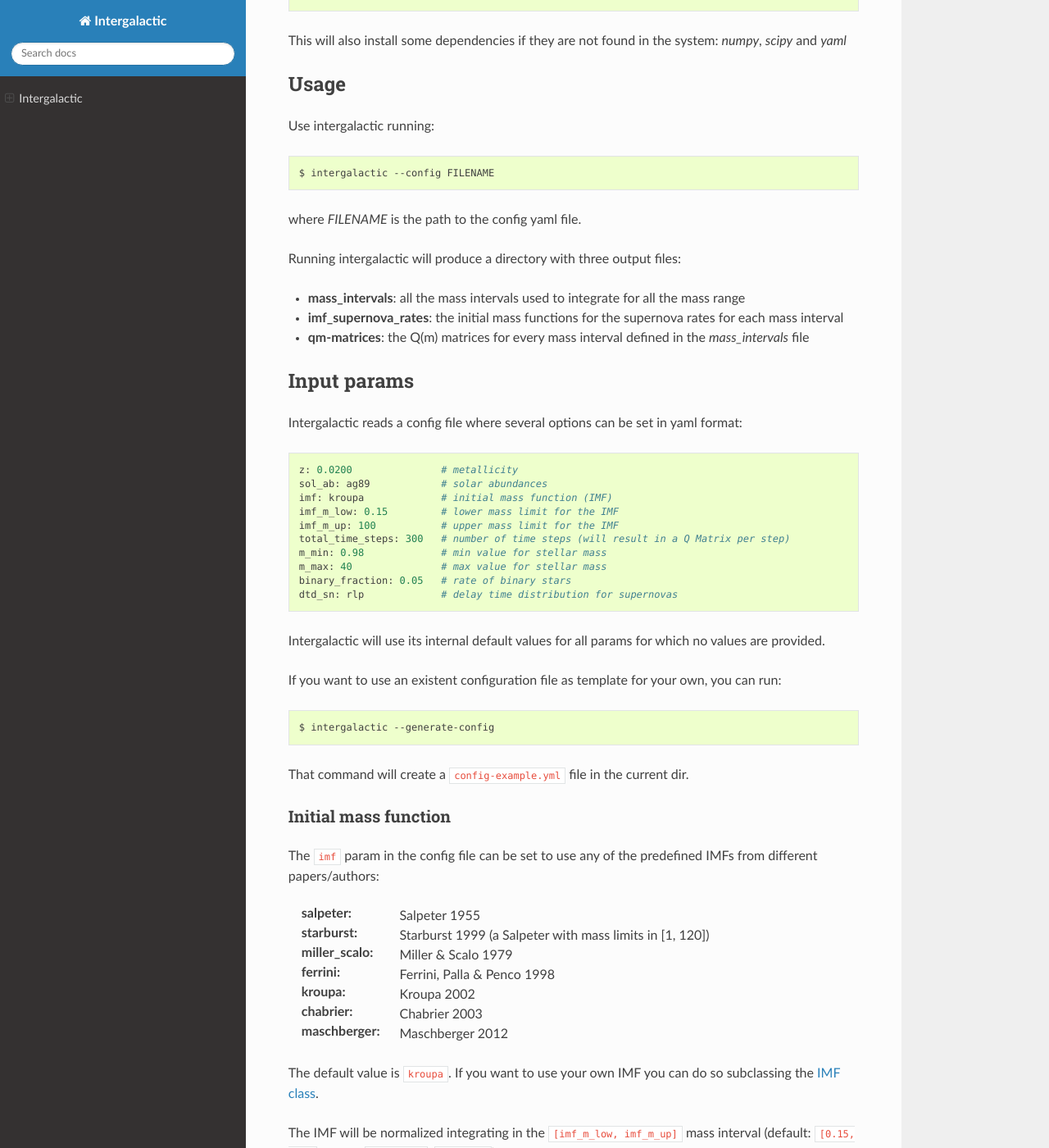
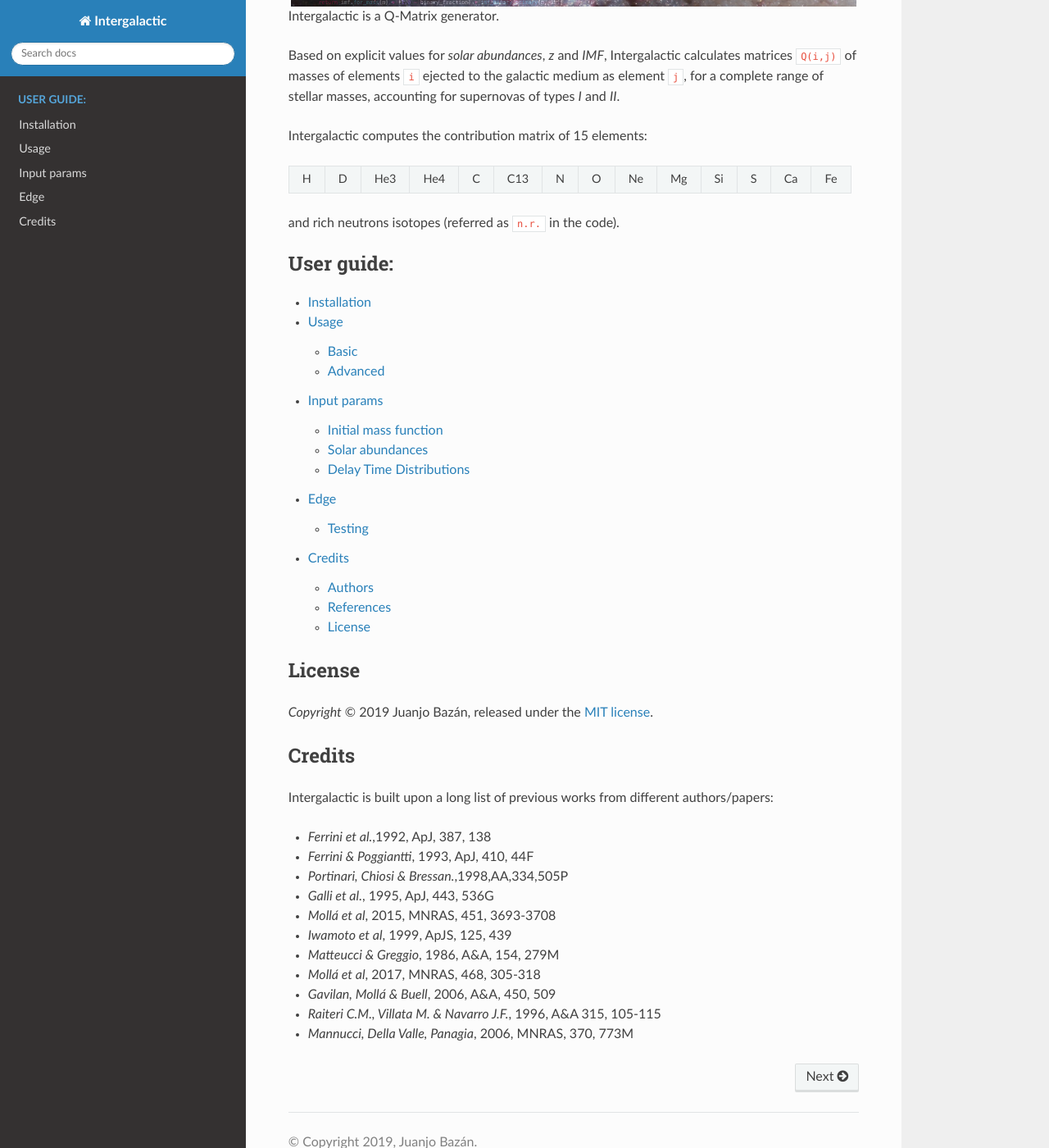
Before and after one commit to xuanxu/starmatrix, a Sphinx documentation site: the page built from docs/index.rst, in a window 1280 px wide and 1400 px high, scrolled down 545 px. Shown: the whole window at 82% size. Built offline with Sphinx 7.4.7 and the Read the Docs theme 2.0.0, drawn with Linux system fonts in a browser that asks for light colours; some of the changed text lies outside the part shown.

Commit message:
add documentation

```diff
--- a/docs/index.rst
+++ b/docs/index.rst
@@ -1,17 +1,13 @@
-.. Intergalactic documentation master file, created by
-   sphinx-quickstart on Tue Apr 30 13:23:54 2019.
-   You can adapt this file completely to your liking, but it should at least
-   contain the root `toctree` directive.
-
-
 =============
 Intergalactic
 =============
 
-.. toctree::
-   :maxdepth: 2
-   :caption: Contents:
+**Modelling nucleosynthesis of galactic chemical elements**
 
+
+.. image:: _static/header.jpg
+   :width: 690px
+   :align: center
 
 Intergalactic is a Q-Matrix generator.
 
@@ -19,114 +15,22 @@
 
 Intergalactic computes the contribution matrix of 15 elements:
 
-= = === === = === = = ==== == == == = == ==
-H D He3 He4 C C13 N O n.r. Ne Mg Si S Ca Fe
-= = === === = === = = ==== == == == = == ==
++-+-+---+---+-+---+-+-+--+--+--+-+--+--+
+|H|D|He3|He4|C|C13|N|O|Ne|Mg|Si|S|Ca|Fe|
++-+-+---+---+-+---+-+-+--+--+--+-+--+--+
 
-Installation
-============
+and rich neutrons isotopes (referred as ``n.r.`` in the code).
 
-The easiest way to install the package is using pip::
+.. toctree::
+   :maxdepth: 2
+   :caption: User guide:
 
-    $ pip install intergalactic
+   installation
+   usage
+   input_params
+   testing_edge
+   credits
 
-This will also install some dependencies if they are not found in the system: *numpy*, *scipy* and *yaml*
-
-Usage
-=====
-
-Use intergalactic running::
-
-    $ intergalactic --config FILENAME
-
-where *FILENAME* is the path to the config yaml file.
-
-Running intergalactic will produce a directory with three output files:
-
-* **mass_intervals**: all the mass intervals used to integrate for all the mass range
-* **imf_supernova_rates**: the initial mass functions for the supernova rates for each mass interval
-* **qm-matrices**: the Q(m) matrices for every mass interval defined in the *mass_intervals* file
-
-Input params
-============
-
-Intergalactic reads a config file where several options can be set in yaml format::
-
-        z: 0.0200               # metallicity
-        sol_ab: ag89            # solar abundances
-        imf: kroupa             # initial mass function (IMF)
-        imf_m_low: 0.15         # lower mass limit for the IMF
-        imf_m_up: 100           # upper mass limit for the IMF
-        total_time_steps: 300   # number of time steps (will result in a Q Matrix per step)
-        m_min: 0.98             # min value for stellar mass
-        m_max: 40               # max value for stellar mass
-        binary_fraction: 0.05   # rate of binary stars
-        dtd_sn: rlp             # delay time distribution for supernovas
-
-Intergalactic will use its internal default values for all params for which no values are provided.
-
-If you want to use an existent configuration file as template for your own, you can run::
-
-    $ intergalactic --generate-config
-
-That command will create a ``config-example.yml`` file in the current dir.
-
-
-Initial mass function
----------------------
-
-The ``imf`` param in the config file can be set to use any of the predefined IMFs from different papers/authors:
-
-:salpeter: Salpeter 1955
-:starburst: Starburst 1999 (a Salpeter with mass limits in [1, 120])
-:miller_scalo: Miller & Scalo 1979
-:ferrini: Ferrini, Palla & Penco 1998
-:kroupa: Kroupa 2002
-:chabrier: Chabrier 2003
-:maschberger: Maschberger 2012
-
-The default value is ``kroupa``. If you want to use your own IMF you can do so subclassing the `IMF class`_.
-
-.. _`IMF class`: https://github.com/xuanxu/intergalactic/blob/master/src/intergalactic/imfs.py#L20-L40
-
-The IMF will be normalized integrating in the ``[imf_m_low, imf_m_up]`` mass interval (default: ``[0.15, 100]``, except ``Starburst``: ``[1, 120]``).
-
-Solar abundances
-----------------
-
-The ``sol_ab`` param in the config file can be set to use any of the available abundances datasets from different papers/authors:
-
-:ag89: Anders & Grevesse 1989
-:gs98: Grevesse & Sauval 1998
-:as05: Asplund et al. 2005
-:as09: Asplund et al. 2009
-:he10: Heger 2010
-
-The default value is ``as09``. If you want to use your own abundances data you can do so subclassing the `Abundances class`_.
-
-.. _`Abundances class`: https://github.com/xuanxu/intergalactic/blob/master/src/intergalactic/abundances.py#L18-L47
-
-Delay Time Distributions
-------------------------
-
-The ``dtd_sn`` param in the config file can be set to use any of the available Delay Time Distributions for supernova rates from different papers/authors:
-
-:rlp: Supernova rates from Pilar Ruiz-Lapuente
-:mdvp: DTD from Mannucci, Della Valle, Panagia 2006
-
-
-Edge
-====
-
-If you want to play with the latest code present in this repository even if it has not been released yet, you can do it by cloning the repo locally and instructing pip to install it::
-
-    $ git clone https://github.com/xuanxu/intergalactic.git
-    $ cd intergalactic
-    $ pip install -e .
-
-You can then run the test suite using `pytest`::
-
-    $ pytest -v --cov=intergalactic
 
 License
 =======
```
Also changed, not shown: docs/credits.rst (added, +37 -0 lines), docs/input_params.rst (added, +68 -0 lines), docs/installation.rst (added, +8 -0 lines), docs/testing_edge.rst (added, +15 -0 lines), docs/usage.rst (added, +63 -0 lines), docs/_static/header.jpg (added), 1 other file.
